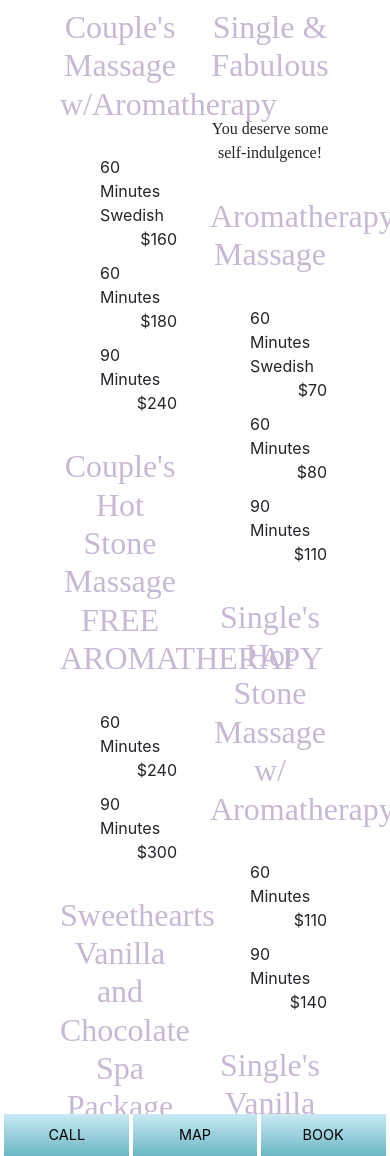
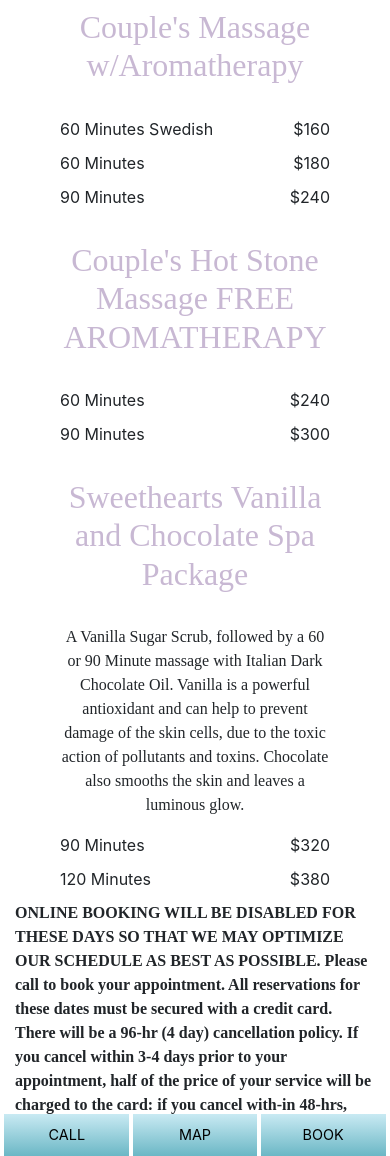
Before and after one commit to nurturemassage/nurture-the-couple, a Jekyll site: the page built from valentines_specials.md, in a window 390 px wide and 1400 px high, scrolled down 1131 px, cut to the strip 244-1400 px from the top of the window. Built offline with Jekyll 4.4.1, drawn with Linux system fonts in a browser that asks for light colours; our own code applies the rules of GitHub Pages for plain Markdown files; some of the changed text lies outside the part shown.

Commit message:
update valentines page
remove singles content
update dotted lists to respond to extra small screens

```diff
--- a/_layouts/default.html
+++ b/_layouts/default.html
@@ -7,7 +7,7 @@
 
     {% include header.html %}
 
-    <main class="container-fluid">
+    <main class="container">
       {{ content }}
     </main>
 
--- a/_sass/_layout.scss
+++ b/_sass/_layout.scss
@@ -23,6 +23,7 @@
 
 // dotted list copied from CodePen https://codepen.io/jensgro/pen/bNwXMW?q=price%20list
 .dotted-list {
+	padding: 0;
   list-style-type: none;
   margin: auto;
 }
@@ -39,6 +40,9 @@
   padding: 0 20px 0 0;
   background-color: #fff;
   position: relative;
+	@include media-breakpoint-down(xs) {
+		padding: 0;
+	}
 }
 
 .dotted-list li span + span {
@@ -47,10 +51,16 @@
   padding: 0 3px 0 20px;
   background-color: #fff;
   position: relative;
+	@include media-breakpoint-down(xs) {
+		padding: 0;
+	}
 }
 
 .dotted-list li:before {
   content: ".......................................................................................................................................................................................................................................................................................................................................................";
   white-space: nowrap;
   position: absolute;
+	@include media-breakpoint-down(xs) {
+		content: "";
+	}
 }
--- a/valentines_specials.md
+++ b/valentines_specials.md
@@ -40,8 +40,8 @@ permalink: /valentines-specials/
 </div>
 
 <div class="row">
-	<div class="col-1"></div>
-	<div class="col-5">
+	<div class="col"></div>
+	<div class="col-10">
 		<h2>Couple's Massage w/Aromatherapy</h2>
 		<ul class="dotted-list">
 			<li><span>60 Minutes Swedish</span><span>$160</span></li>
@@ -65,34 +65,6 @@ permalink: /valentines-specials/
 			<li><span>120 Minutes</span><span>$380</span></li>
 		</ul>
 	</div>
-
-	<div class="col-5">
-		<h2>Single & Fabulous</h2>
-
-		<p class="center">You deserve some self-indulgence!</p>
-
-		<h3>Aromatherapy Massage</h3>
-
-		<ul class="dotted-list">
-			<li><span>60 Minutes Swedish</span><span>$70</span></li>
-			<li><span>60 Minutes</span><span>$80</span></li>
-			<li><span>90 Minutes</span><span>$110</span></li>
-		</ul>
-
-		<h3>Single's Hot Stone Massage w/ Aromatherapy</h3>
-
-		<ul class="dotted-list">
-			<li><span>60 Minutes</span><span>$110</span></li>
-			<li><span>90 Minutes</span><span>$140</span></li>
-		</ul>
-
-		<h3>Single's Vanilla and Chocolate Spa Package</h3>
-
-		<ul class="dotted-list">
-			<li><span>90 Minutes</span><span>$150</span></li>
-			<li><span>120 Minutes</span><span>$180</span></li>
-		</ul>
-	</div>
 	<div class="col-1"></div>
 </div>
 
```
